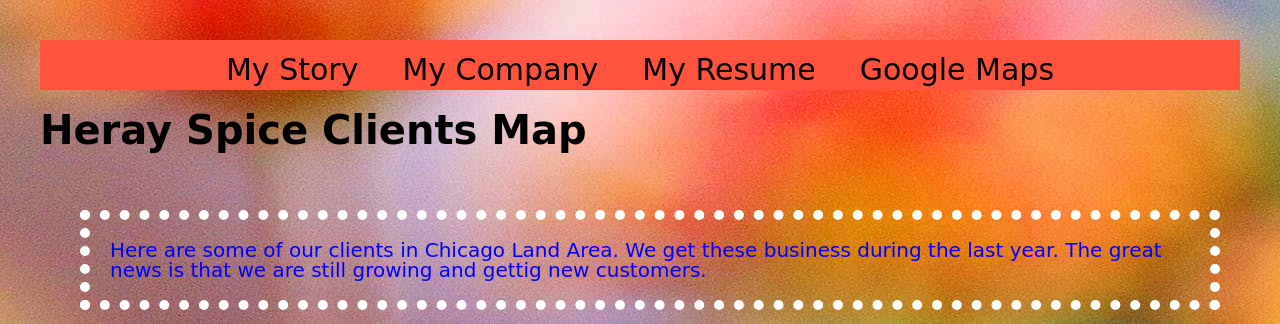
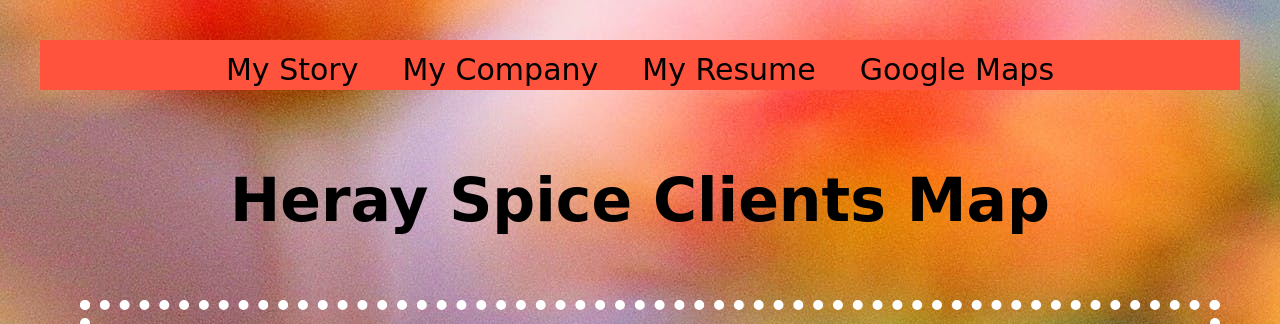
Before and after one commit to msalahy/Project3, a plain HTML site: page maps.html in a window 1280 px wide. Shown: the top 324 px of the page. Drawn offline with Linux system fonts and the light colour scheme; some packages are replaced by stand-ins of ours.

Commit message:
new css
new css

```diff
--- a/maps.html
+++ b/maps.html
@@ -21,14 +21,13 @@
       </ul>
     </nav>
     <section>
-      <h2 class="s_title"> Heray Spice Clients Map </h2>
+      <h1 class="title"> Heray Spice Clients Map </h1>
       <div class="block1">
         <p> Here are some of our clients in Chicago Land Area. We get these business during the last year. The great news is that we are still growing and gettig new customers.</p>
     </div>
     </section>
     <div id="map">
      <div id="canvas"></div>
-     </div>
     </div> <!-- end of wrapper div -->
   </body>
 </html>
```
Also changed, not shown: 1 other file.
